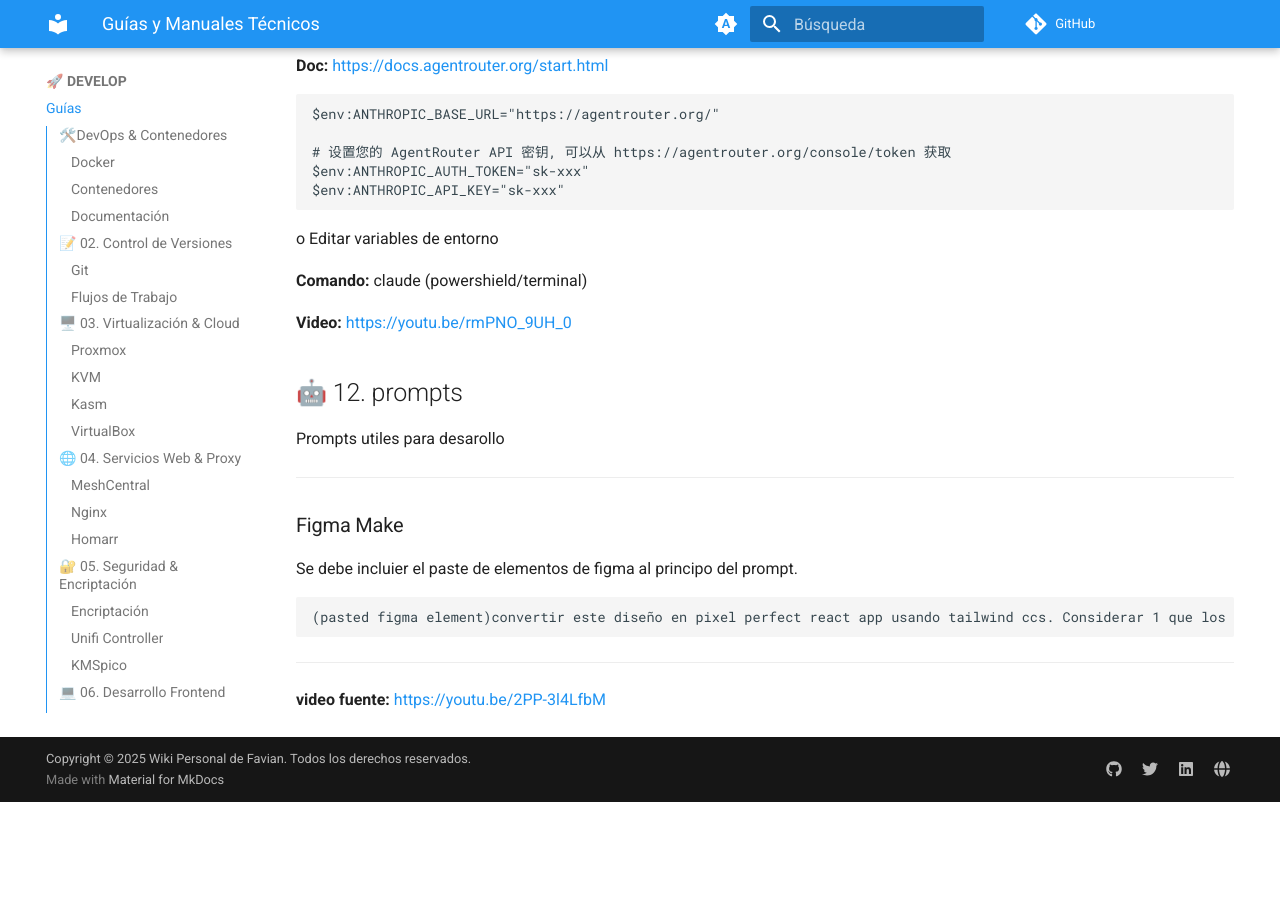
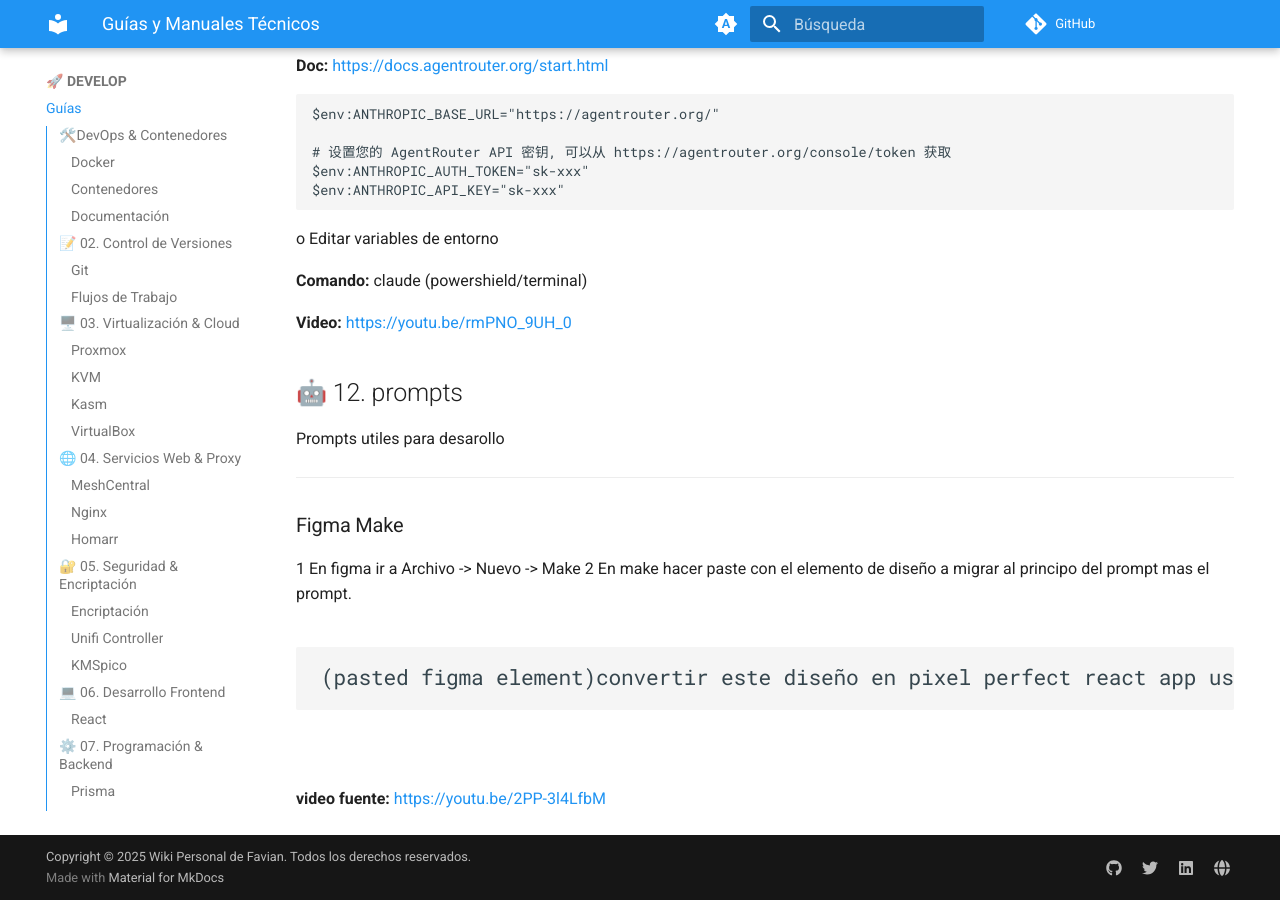
Before and after one commit to fabinnerself/fabiWiki, an MkDocs documentation site: the page built from docs/DEVELOP/guias/index.md, in a window 1280 px wide and 900 px high, scrolled down 14764 px. Built offline with MkDocs 1.6.1 and Material for MkDocs 9.7.7, drawn with Linux system fonts in a browser that asks for light colours; before the commit the page ends 15566 px from its top, so only the background shows below that.

Commit message:
upd promopt

````diff
--- a/docs/DEVELOP/guias/index.md
+++ b/docs/DEVELOP/guias/index.md
@@ -707,7 +707,9 @@ Prompts utiles para desarollo
 
 ---
 ### Figma Make
-Se debe incluier el paste de elementos de figma al principo del prompt.
+1 En figma ir a Archivo -> Nuevo -> Make
+2 En make hacer paste con el elemento de diseño a migrar al principo del prompt mas el prompt.
+
 ```
 (pasted figma element)convertir este diseño en pixel perfect react app usando tailwind ccs. Considerar 1 que los elementos con refijo btn_(primary/secondary/terciary) seran botones. 2 que los elementos con prefijo card_ son tarjetas. 4 los elementos con prefijo link_ son links a la misma pagina y secciones 4 el codigo generado debe ser responsivo
 ```
````
